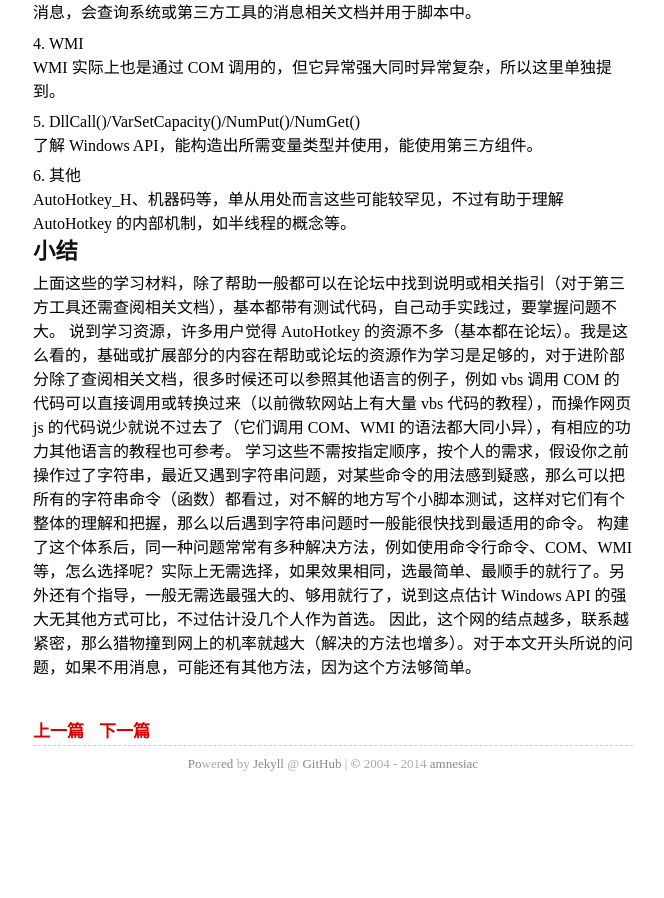
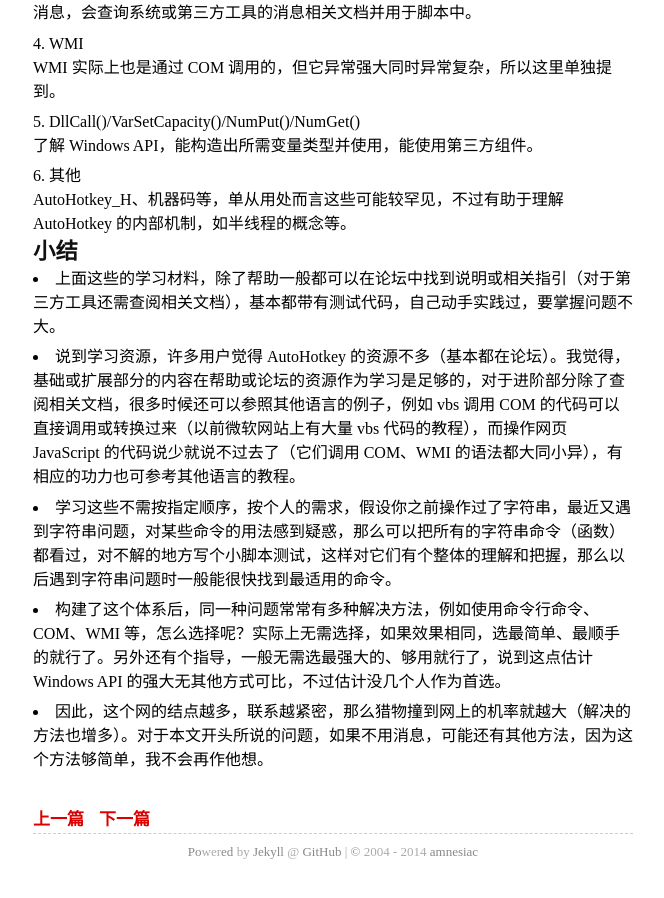
Before and after one commit to amnesiac10/amnesiac10.github.io, a Jekyll site: the page built from _posts/2014-08-08-build-hierarchy.md, in a window 1280 px wide and 900 px high, scrolled down 1190 px. Shown: the whole window, without its empty margins (307-971 px from the left). Built offline with Jekyll 4.4.1, drawn with Linux system fonts in a browser that asks for light colours; Markdown is read by kramdown in place of the engine named in the settings; comment, search, counter and statistics services are not loaded; before the commit the page ends 2002 px from its top, so only the background shows below that; some of the changed text lies outside the part shown.

Commit message:
Updated the post for 2014-08-08.

```diff
--- a/_posts/2014-08-08-build-hierarchy.md
+++ b/_posts/2014-08-08-build-hierarchy.md
@@ -24,7 +24,7 @@ tags:
 
 ## 学习扩展内容
 3. 指令
-能使用指令实现自己需要的控制
+能使用指令实现自己需要的控制。
 3. 数组、对象
 能理解，并对比文件对象与之前的文件命令、伪数组与数组的异同。
 3. 图形界面
@@ -47,8 +47,9 @@ WMI 实际上也是通过 COM 调用的，但它异常强大同时异常复杂
 AutoHotkey_H、机器码等，单从用处而言这些可能较罕见，不过有助于理解 AutoHotkey 的内部机制，如半线程的概念等。
 
 ## 小结
-上面这些的学习材料，除了帮助一般都可以在论坛中找到说明或相关指引（对于第三方工具还需查阅相关文档），基本都带有测试代码，自己动手实践过，要掌握问题不大。
-说到学习资源，许多用户觉得 AutoHotkey 的资源不多（基本都在论坛）。我是这么看的，基础或扩展部分的内容在帮助或论坛的资源作为学习是足够的，对于进阶部分除了查阅相关文档，很多时候还可以参照其他语言的例子，例如 vbs 调用 COM 的代码可以直接调用或转换过来（以前微软网站上有大量 vbs 代码的教程），而操作网页 js 的代码说少就说不过去了（它们调用 COM、WMI 的语法都大同小异），有相应的功力其他语言的教程也可参考。
-学习这些不需按指定顺序，按个人的需求，假设你之前操作过了字符串，最近又遇到字符串问题，对某些命令的用法感到疑惑，那么可以把所有的字符串命令（函数）都看过，对不解的地方写个小脚本测试，这样对它们有个整体的理解和把握，那么以后遇到字符串问题时一般能很快找到最适用的命令。
-构建了这个体系后，同一种问题常常有多种解决方法，例如使用命令行命令、COM、WMI 等，怎么选择呢？实际上无需选择，如果效果相同，选最简单、最顺手的就行了。另外还有个指导，一般无需选最强大的、够用就行了，说到这点估计 Windows API 的强大无其他方式可比，不过估计没几个人作为首选。
-因此，这个网的结点越多，联系越紧密，那么猎物撞到网上的机率就越大（解决的方法也增多）。对于本文开头所说的问题，如果不用消息，可能还有其他方法，因为这个方法够简单。
+
+* 上面这些的学习材料，除了帮助一般都可以在论坛中找到说明或相关指引（对于第三方工具还需查阅相关文档），基本都带有测试代码，自己动手实践过，要掌握问题不大。
+* 说到学习资源，许多用户觉得 AutoHotkey 的资源不多（基本都在论坛）。我觉得，基础或扩展部分的内容在帮助或论坛的资源作为学习是足够的，对于进阶部分除了查阅相关文档，很多时候还可以参照其他语言的例子，例如 vbs 调用 COM 的代码可以直接调用或转换过来（以前微软网站上有大量 vbs 代码的教程），而操作网页 JavaScript 的代码说少就说不过去了（它们调用 COM、WMI 的语法都大同小异），有相应的功力也可参考其他语言的教程。
+* 学习这些不需按指定顺序，按个人的需求，假设你之前操作过了字符串，最近又遇到字符串问题，对某些命令的用法感到疑惑，那么可以把所有的字符串命令（函数）都看过，对不解的地方写个小脚本测试，这样对它们有个整体的理解和把握，那么以后遇到字符串问题时一般能很快找到最适用的命令。
+* 构建了这个体系后，同一种问题常常有多种解决方法，例如使用命令行命令、COM、WMI 等，怎么选择呢？实际上无需选择，如果效果相同，选最简单、最顺手的就行了。另外还有个指导，一般无需选最强大的、够用就行了，说到这点估计 Windows API 的强大无其他方式可比，不过估计没几个人作为首选。
+* 因此，这个网的结点越多，联系越紧密，那么猎物撞到网上的机率就越大（解决的方法也增多）。对于本文开头所说的问题，如果不用消息，可能还有其他方法，因为这个方法够简单，我不会再作他想。
```
